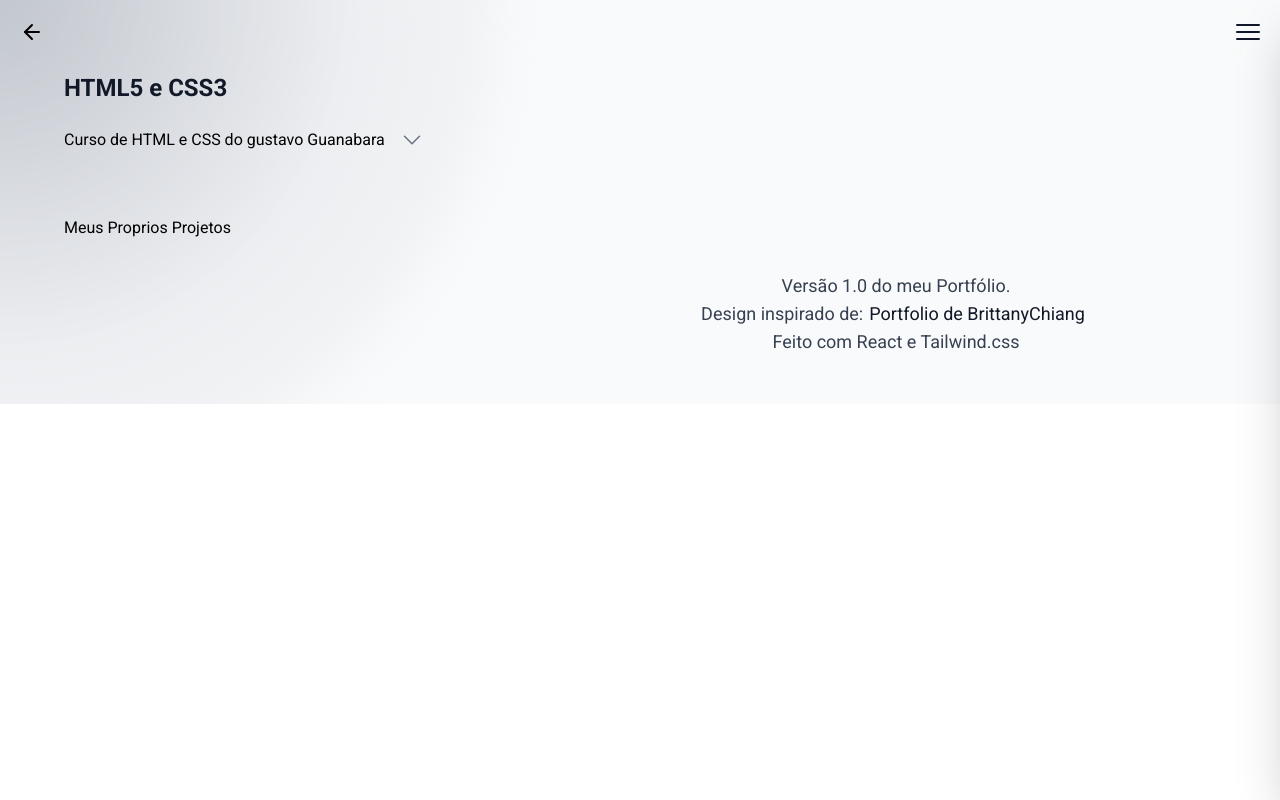
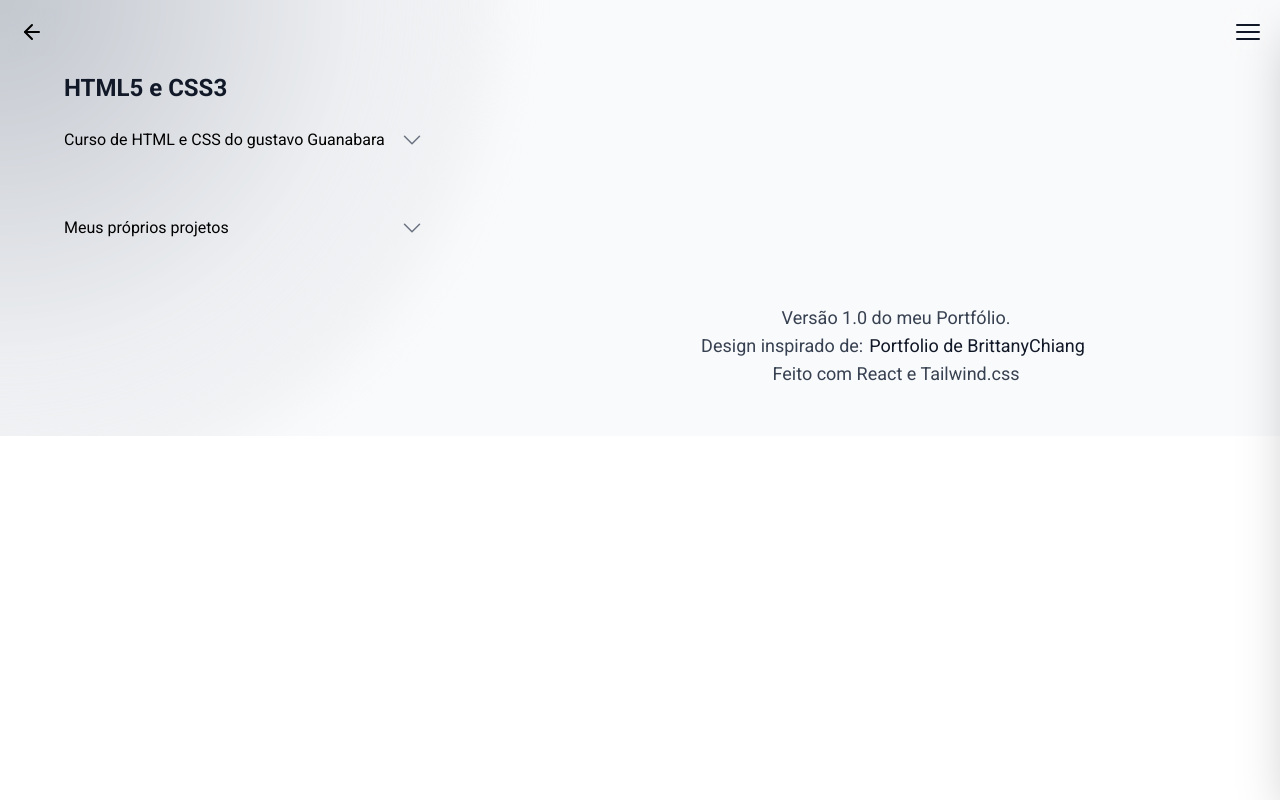
Before and after one commit to MatthewJesus7/Portfolio, a React (Create React App) app in the folder matthew/: page /Progress in a window 1280 px wide. Built offline with nearby package versions, Linux system fonts and the light colour scheme.

Commit message:
menus refs funcionando como o esperado, agora podemos ter mais de 1 menu

```diff
--- a/matthew/src/Components/Layout/menus/CardsMenuButton.jsx
+++ b/matthew/src/Components/Layout/menus/CardsMenuButton.jsx
@@ -1,9 +1,10 @@
 import { useState, useEffect } from "react";
 import { ChevronDownIcon, XMarkIcon } from "@heroicons/react/24/outline";
 
-const CardsMenuButton = ({ text, menuOpen, onClick }) => {
+const CardsMenuButton = ({ text, onClick }) => {
 
-    const [mouseOver, setMouseOver] = useState(false)
+    const [menuOpen, setMenuOpen] = useState(false)
+    const [mouseOver, setMouseOver] = useState(false);
 
     const handleMouseOver = () => {
         setMouseOver(true);
@@ -22,14 +23,21 @@ const CardsMenuButton = ({ text, menuOpen, onClick }) => {
         };
       },);
 
+      const handleOnClick = () => {
+        setMenuOpen(!menuOpen);
+        if (onClick) {
+            onClick(onClick);
+          };
+      };
+
     return(
-        <button onClick={onClick}
+        <button onClick={handleOnClick}
         onMouseOver={handleMouseOver}
         className="flex w-[376px] rounded-md transition-all duration-300 ease-in-out -ml-5 px-5" >
             <h3>{text}</h3>
             {/* container do item que gira */}
             <div
-            className={`flex justify-end absolute w-[376px] hover:-translate-y-1 hover:h-8 transition-all duration-500 ease-in-out
+            className={`flex justify-end absolute w-[376px] hover:-translate-y-1 h-7 hover:h-9 transition-all duration-500 ease-in-out
             `}>
             {/* item que gira */}
             <p className={`font-semibold mr-5 size-5 transition-all duration-500 ease-in-out text-gray-500
--- a/matthew/src/Components/Pages/Progress.jsx
+++ b/matthew/src/Components/Pages/Progress.jsx
@@ -19,7 +19,10 @@ const Progress = () => {
     const [activeName, setActiveName] = useState(null);
     const [popupSize, setPopupSize] = useState(0);
     const popUpRef = useRef();
-    const menuRef = useRef();
+
+    const menuRef1 = useRef(null);
+    const menuRef2 = useRef(null);
+
 
     const ShowPopUp = (event, name) => {
         event.preventDefault();
@@ -41,11 +44,12 @@ const Progress = () => {
         return count * 40;
     };
 
-    const handleToggleMenu = () => {
+    const handleToggleMenu = (menuRef) => {
         setMenuOpen(!menuOpen);
+
         if (menuRef.current) {
             menuRef.current.toggleMenu();
-    };
+          }
 };
 
     const [menuHeight, setMenuHeight] = useState(0);
@@ -54,23 +58,20 @@ const Progress = () => {
     setMenuHeight(height);
     };
 
-    console.log(menuHeight);
-
     return(
         <div>
             <BackButton></BackButton>
 
-            <Section customclass="relative z-20 -mb-16">
+            <Section customclass="relative z-20 -mb-8">
                 <h2>HTML5 e CSS3</h2>
-
                 <CardsMenuButton
                 text="Curso de HTML e CSS do gustavo Guanabara"
                 menuOpen={menuOpen}
-                onClick={handleToggleMenu}
+                onClick={() => handleToggleMenu(menuRef1)}
                 />
             </Section>
 
-            <CardsMenu ref={menuRef}
+            <CardsMenu ref={menuRef1}
             menuHeight={menuHeight}>
                 <GustavoGuanabara
                 onItemCountChange={handleMenuHeightCalculate}
@@ -78,18 +79,20 @@ const Progress = () => {
             </CardsMenu>
 
 
-            <Section customclass="relative z-20 -mb-16 mt-8">
-                <button onClick={handleToggleMenu}>
-                    <h3>Meus Proprios Projetos</h3>
-                </button>
+            <Section customclass="relative z-20 -mb-8">
+                <CardsMenuButton
+                text="Meus próprios projetos"
+                menuOpen={menuOpen}
+                onClick={() => handleToggleMenu(menuRef2)}
+                />
             </Section>
 
-            {/* <CardsMenu ref={menuRef}
+            <CardsMenu ref={menuRef2}
             menuHeight={menuHeight}>
                 <GustavoGuanabara
                 onItemCountChange={handleMenuHeightCalculate}
                 ShowPopUp={ShowPopUp}/>
-            </CardsMenu> */}
+            </CardsMenu>
 
 
 
```
